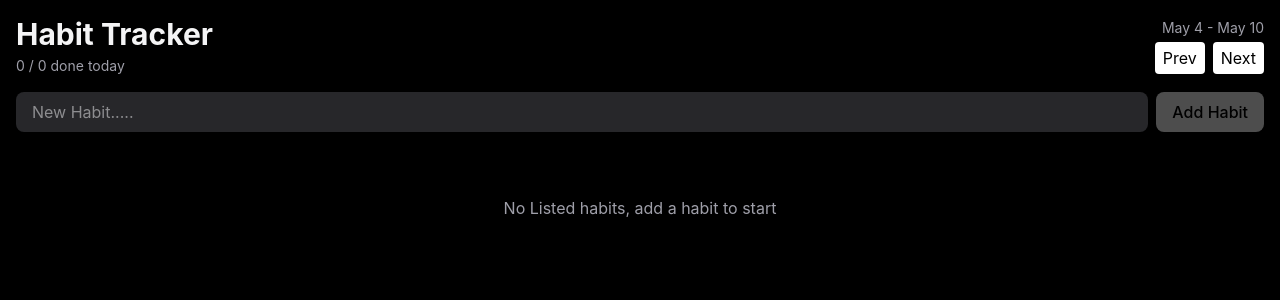
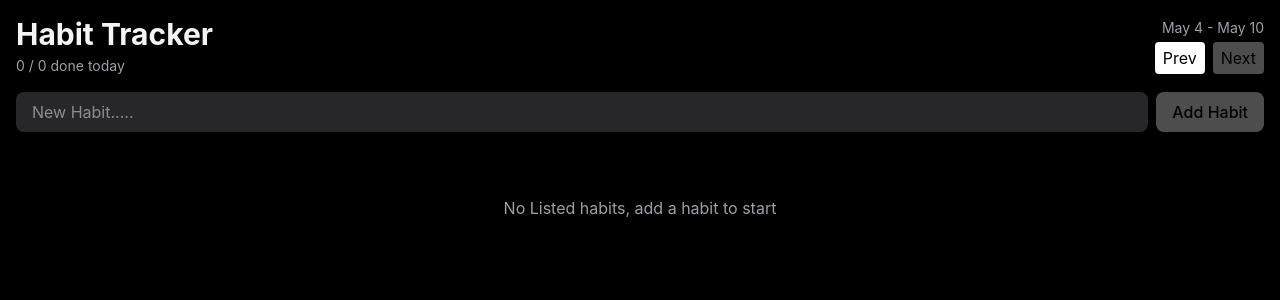
Before and after one commit to JonBaldwinAlmarez/habit-tracker, a React (Vite) app: page / in a window 1280 px wide. Shown: the top 300 px of the page. Built offline with nearby package versions, Linux system fonts and the light colour scheme.

Commit message:
Feature: add local storage

```diff
--- a/src/App.tsx
+++ b/src/App.tsx
@@ -16,9 +16,13 @@ export default function App() {
 	return (
 		<div className="w-full mx-auto p-4 flex flex-col gap-4">
 			<HabitProvider>
-				<Header visibleDates={visibleDates} />
+				<Header
+					visibleDates={visibleDates}
+					onNext={() => setWeekOffSet((o) => o + 1)}
+					onPrev={() => setWeekOffSet((o) => o - 1)}
+				/>
 				<HabitForm />
-				<HabitList />
+				<HabitList visibleDates={visibleDates} />
 			</HabitProvider>
 		</div>
 	);
--- a/src/components/HabitList.tsx
+++ b/src/components/HabitList.tsx
@@ -1,26 +1,17 @@
 import Button from "./Button";
-import {
-	eachDayOfInterval,
-	endOfWeek,
-	startOfWeek,
-	format,
-	isFuture,
-	isSameDay,
-	subDays,
-} from "date-fns";
+import { format, isFuture, isSameDay, subDays } from "date-fns";
 import { useHabits, type Habit } from "./context/habit";
 
 type HabitItemProps = {
 	habit: Habit;
+	visibleDates: Date[];
+};
+type habitListProps = {
+	visibleDates: Date[];
 };
 
-function HabitItem({ habit }: HabitItemProps) {
+function HabitItem({ habit, visibleDates }: HabitItemProps) {
 	const { deleteHabit, toggleHabit } = useHabits();
-
-	const visibleDates = eachDayOfInterval({
-		start: startOfWeek(new Date(), { weekStartsOn: 1 }),
-		end: endOfWeek(new Date(), { weekStartsOn: 1 }),
-	});
 
 	const streak = getStreak(habit.completions);
 
@@ -64,7 +55,7 @@ function HabitItem({ habit }: HabitItemProps) {
 	);
 }
 
-const HabitList = () => {
+const HabitList = ({ visibleDates }: habitListProps) => {
 	const { habits } = useHabits();
 	if (habits.length === 0) {
 		return (
@@ -76,7 +67,7 @@ const HabitList = () => {
 	return (
 		<div className="flex flex-col gap-3">
 			{habits.map((habit) => (
-				<HabitItem key={habit.id} habit={habit} />
+				<HabitItem key={habit.id} habit={habit} visibleDates={visibleDates} />
 			))}
 		</div>
 	);
--- a/src/components/Header.tsx
+++ b/src/components/Header.tsx
@@ -4,9 +4,11 @@ import { useHabits } from "./context/habit";
 
 type HeaderProps = {
 	visibleDates: Date[];
+	onPrev: () => void;
+	onNext: () => void;
 };
 
-export default function Header({ visibleDates }: HeaderProps) {
+export default function Header({ visibleDates, onPrev, onNext }: HeaderProps) {
 	const { habits } = useHabits();
 	const doneToday = habits.filter((h) =>
 		h.completions.some((c) => isToday(c)),
@@ -26,8 +28,13 @@ export default function Header({ visibleDates }: HeaderProps) {
 			<div className="flex flex-col gap-1 items-end">
 				<span className="text-zinc-400 text-sm">{dateRange}</span>
 				<div className="flex items-center gap-2">
-					<Button>Prev</Button>
-					<Button>Next</Button>
+					<Button onClick={onPrev}>Prev</Button>
+					<Button
+						onClick={onNext}
+						disabled={visibleDates.some((d) => isToday(d))}
+					>
+						Next
+					</Button>
 				</div>
 			</div>
 		</header>
--- a/src/components/context/habitProvider.tsx
+++ b/src/components/context/habitProvider.tsx
@@ -1,13 +1,14 @@
 import { isSameDay } from "date-fns";
 import { useState, type ReactNode } from "react";
 import { HabitContext, type Habit } from "./habit";
+import { useLocalStorage } from "../hook/useLocalStorage";
 
 type HabitProviderProps = {
 	children: ReactNode;
 };
 
 export function HabitProvider({ children }: HabitProviderProps) {
-	const [habits, setHabits] = useState<Habit[]>([]);
+	const [habits, setHabits] = useLocalStorage<Habit[]>("Habits", []);
 
 	function addHabit(name: string) {
 		setHabits((curent) => [
--- /dev/null
+++ b/src/components/hook/useLocalStorage.ts
@@ -0,0 +1,15 @@
+import { useState } from "react";
+
+export function useLocalStorage<T>(key: string, initialValue: T) {
+	const [storedValue, setStoredValue] = useState<T>(() => {
+		try {
+			const item = localStorage.getItem(key);
+			if (item == null) return initialValue;
+
+			return JSON.parse(item);
+		} catch {
+			return initialValue;
+		}
+	});
+	return [storedValue, setStoredValue] as const;
+}
```
